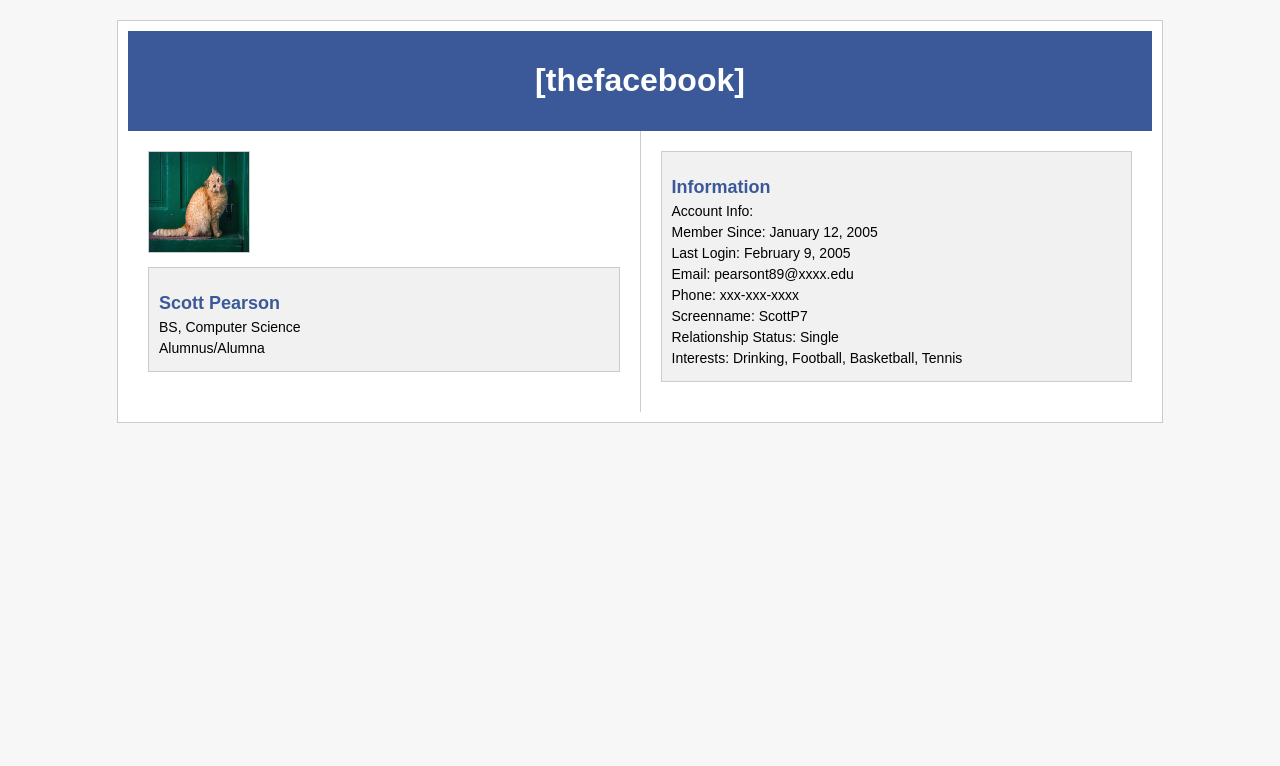
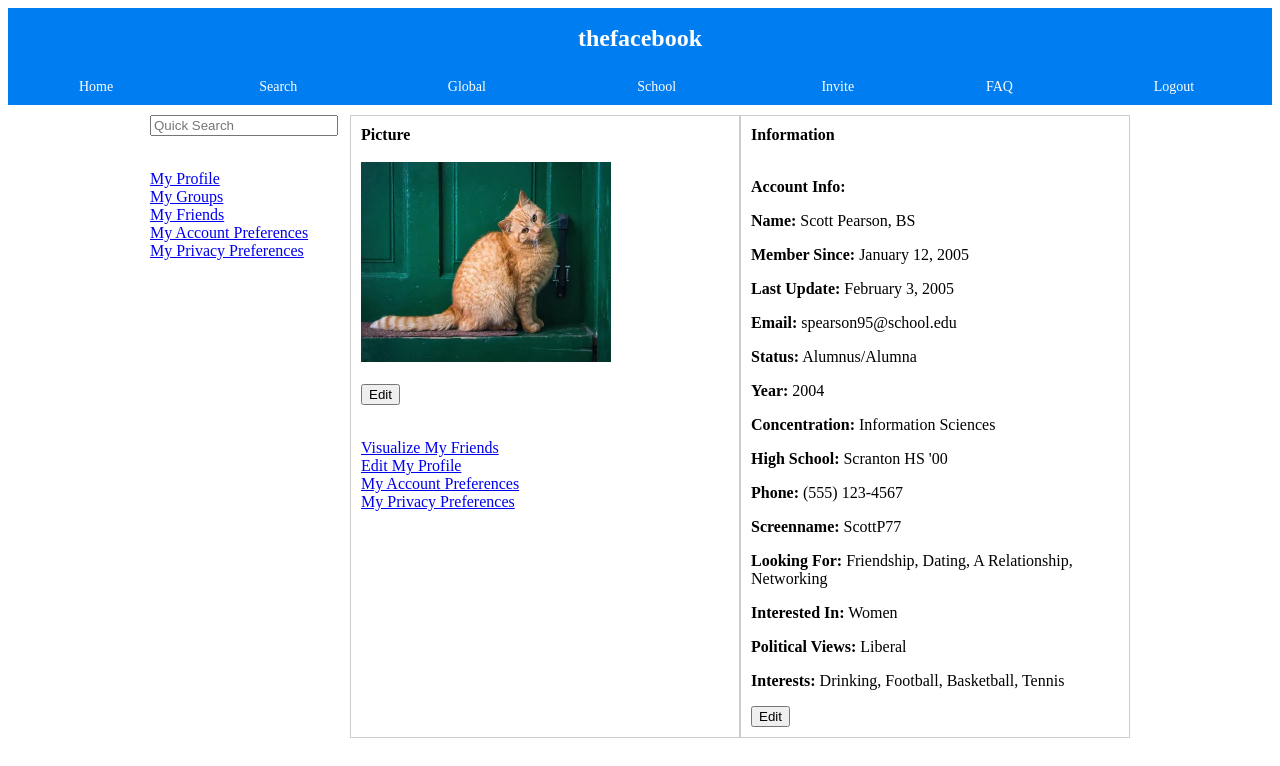
Before and after one commit to otgonerdenedavaadorj/otgoo123, a plain HTML site: page lab3.html in a window 1280 px wide. Drawn offline with Linux system fonts and the light colour scheme.

Commit message:
Add files via upload

```diff
--- a/lab3.html
+++ b/lab3.html
@@ -3,88 +3,91 @@
 <head>
     <meta charset="UTF-8">
     <meta name="viewport" content="width=device-width, initial-scale=1.0">
-    <title>Facebook Profile Replica</title>
-    <style>
-        body {
-            font-family: Arial, sans-serif;
-            background-color: #f7f7f7;
-            margin: 0;
-            padding: 0;
-        }
-        .container {
-            width: 80%;
-            margin: 20px auto;
-            background-color: white;
-            border: 1px solid #ccc;
-            padding: 10px;
-        }
-        .header {
-            background-color: #3b5998;
-            color: white;
-            padding: 10px;
-            text-align: center;
-        }
-        .profile {
-            display: flex;
-        }
-        .left-column, .right-column {
-            width: 50%;
-            padding: 20px;
-        }
-        .left-column {
-            border-right: 1px solid #ccc;
-        }
-        .profile-pic {
-            width: 100px;
-            height: 100px;
-            border: 1px solid #ccc;
-            margin-bottom: 10px;
-        }
-        .info-box {
-            background-color: #f1f1f1;
-            padding: 10px;
-            border: 1px solid #ccc;
-            margin-bottom: 10px;
-        }
-        h2 {
-            font-size: 18px;
-            color: #3b5998;
-            margin-bottom: 5px;
-        }
-        p {
-            font-size: 14px;
-            margin: 5px 0;
-        }
-    </style>
+    <title>The Facebook Profile</title>
 </head>
 <body>
-    <div class="container">
-        <div class="header">
-            <h1>[thefacebook]</h1>
-        </div>
-        <div class="profile">
-            <div class="left-column">
-                <img class="profile-pic" src="cat.png" alt="Profile Picture">
-                <div class="info-box">
-                    <h2>Scott Pearson</h2>
-                    <p>BS, Computer Science</p>
-                    <p>Alumnus/Alumna</p>
-                </div>
-            </div>
-            <div class="right-column">
-                <div class="info-box">
-                    <h2>Information</h2>
-                    <p>Account Info:</p>
-                    <p>Member Since: January 12, 2005</p>
-                    <p>Last Login: February 9, 2005</p>
-                    <p>Email: pearsont89@xxxx.edu</p>
-                    <p>Phone: xxx-xxx-xxxx</p>
-                    <p>Screenname: ScottP7</p>
-                    <p>Relationship Status: Single</p>
-                    <p>Interests: Drinking, Football, Basketball, Tennis</p>
-                </div>
-            </div>
-        </div>
-    </div>
+
+    <!-- Header Section -->
+    <table width="100%" bgcolor="#007df0" cellpadding="15">
+        <tr>
+            <td align="center" style="color: white; font-size: 24px;">
+                <strong>thefacebook</strong>
+            </td>
+        </tr>
+    </table>
+
+    <!-- Navigation Bar -->
+    <table width="100%" bgcolor="#007df0" cellpadding="10" cellspacing="0">
+        <tr align="center" style="font-size: 14px;">
+            <td><a href="#" style="color: white; text-decoration: none;">Home</a></td>
+            <td><a href="#" style="color: white; text-decoration: none;">Search</a></td>
+            <td><a href="#" style="color: white; text-decoration: none;">Global</a></td>
+            <td><a href="#" style="color: white; text-decoration: none;">School</a></td>
+            <td><a href="#" style="color: white; text-decoration: none;">Invite</a></td>
+            <td><a href="#" style="color: white; text-decoration: none;">FAQ</a></td>
+            <td><a href="#" style="color: white; text-decoration: none;">Logout</a></td>
+        </tr>
+    </table>
+
+    <!-- Main Content Area -->
+    <table width="1000px" align="center" cellpadding="10" cellspacing="0">
+        <tr>
+            <!-- Sidebar -->
+            <td width="20%" valign="top">
+                <form action="#">
+                    <input type="text" placeholder="Quick Search" style="width: 100%;"><br><br>
+                </form>
+                <ul style="list-style-type: none; padding-left: 0;">
+                    <li><a href="#">My Profile</a></li>
+                    <li><a href="#">My Groups</a></li>
+                    <li><a href="#">My Friends</a></li>
+                    <li><a href="#">My Account Preferences</a></li>
+                    <li><a href="#">My Privacy Preferences</a></li>
+                </ul>
+            </td>
+
+            <!-- Main Profile Section -->
+            <td width="80%" valign="top">
+                <table width="100%" cellpadding="10" cellspacing="0">
+                    <tr>
+                        <!-- Profile Picture Section -->
+                        <td width="50%" valign="top" style="border: 1px solid #ccc;">
+                            <strong>Picture</strong><br><br>
+                            <img src="cat.png" alt="Profile Picture" width="250" height="200"><br><br>
+                            <button>Edit</button><br><br>
+                            <ul style="list-style-type: none; padding-left: 0;">
+                                <li><a href="#">Visualize My Friends</a></li>
+                                <li><a href="#">Edit My Profile</a></li>
+                                <li><a href="#">My Account Preferences</a></li>
+                                <li><a href="#">My Privacy Preferences</a></li>
+                            </ul>
+                        </td>
+
+                        <!-- Information Section -->
+                        <td width="50%" valign="top" style="border: 1px solid #ccc;">
+                            <strong>Information</strong><br><br>
+                            <p><strong>Account Info:</strong></p>
+                            <p><strong>Name:</strong> Scott Pearson, BS</p>
+                            <p><strong>Member Since:</strong> January 12, 2005</p>
+                            <p><strong>Last Update:</strong> February 3, 2005</p>
+                            <p><strong>Email:</strong> spearson95@school.edu</p>
+                            <p><strong>Status:</strong> Alumnus/Alumna</p>
+                            <p><strong>Year:</strong> 2004</p>
+                            <p><strong>Concentration:</strong> Information Sciences</p>
+                            <p><strong>High School:</strong> Scranton HS '00</p>
+                            <p><strong>Phone:</strong> (555) 123-4567</p>
+                            <p><strong>Screenname:</strong> ScottP77</p>
+                            <p><strong>Looking For:</strong> Friendship, Dating, A Relationship, Networking</p>
+                            <p><strong>Interested In:</strong> Women</p>
+                            <p><strong>Political Views:</strong> Liberal</p>
+                            <p><strong>Interests:</strong> Drinking, Football, Basketball, Tennis</p>
+                            <button>Edit</button>
+                        </td>
+                    </tr>
+                </table>
+            </td>
+        </tr>
+    </table>
+
 </body>
 </html>
```
